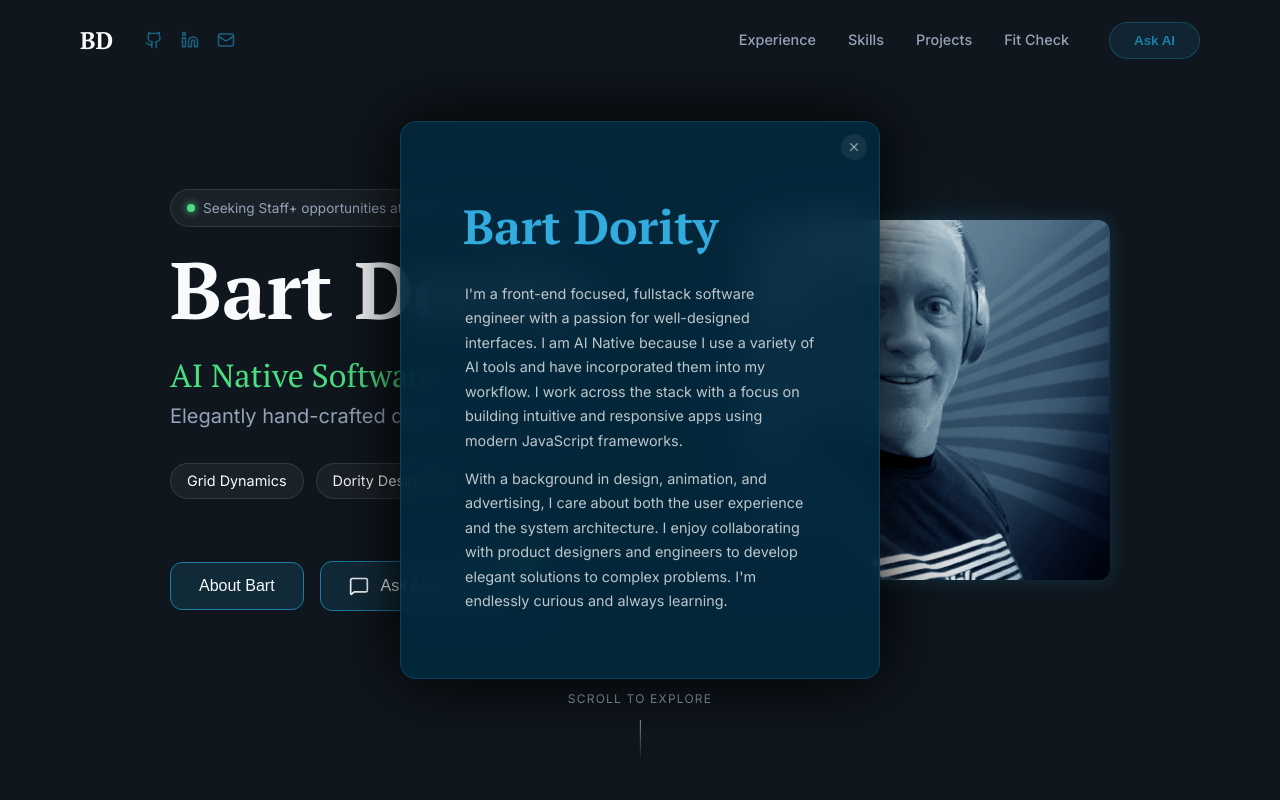
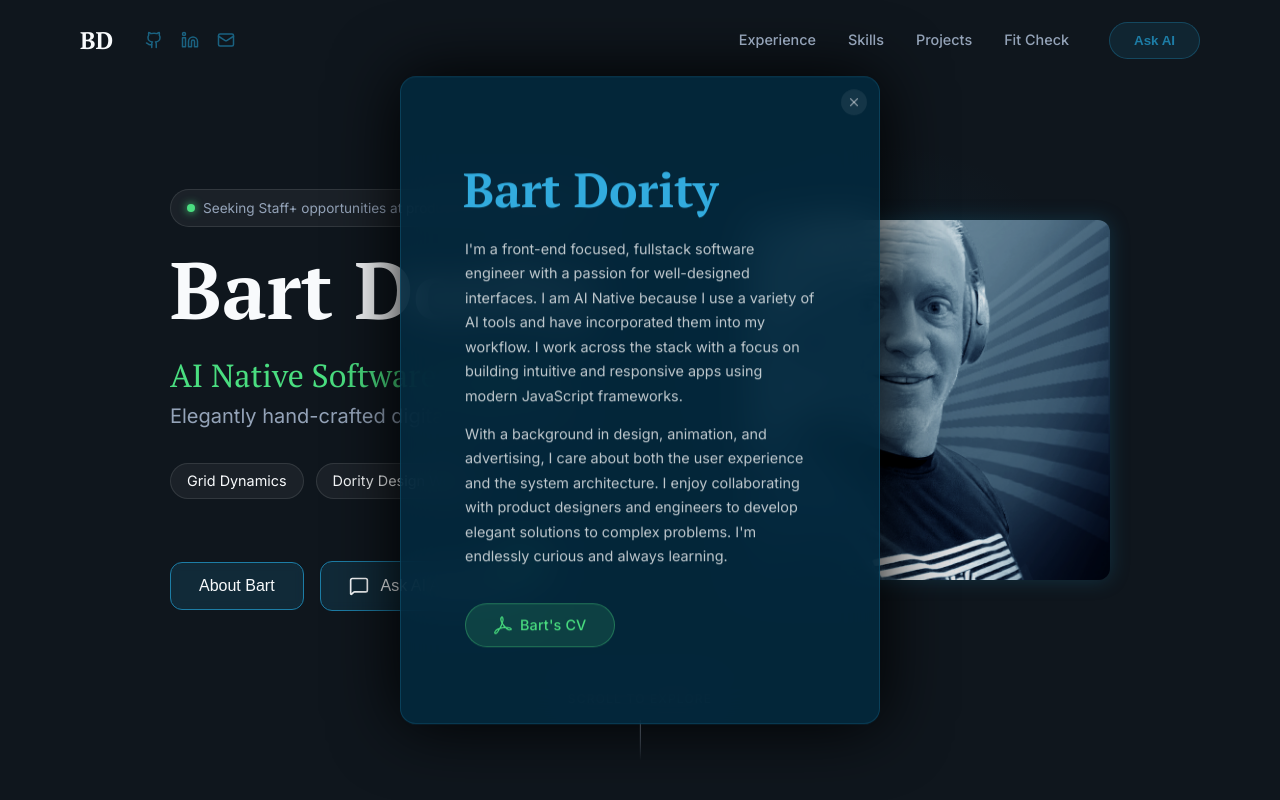
Before and after one commit to b0rgbart3/portfolio2026, a React (Vite) app in the folder client/: page / in a window 1280 px wide. Both pictures are taken after a click on the button "About Bart". Shown: the top 800 px of the page. Built offline with nearby package versions, Linux system fonts and the light colour scheme.

Commit message:
restore the cv button on the about panel

```diff
--- a/client/src/components/Hero/Hero.module.scss
+++ b/client/src/components/Hero/Hero.module.scss
@@ -253,13 +253,15 @@
         color: #32abde;
         position: relative;
         left: -2px;
+        top: 8px;
     }
 
     .cv-link {
         display: flex;
         align-items: center;
         gap: 8px;
-        margin-top: 20px;
+        margin-top: 34px;
+        margin-bottom: 12px;
         background: rgba($accent-green, 0.15);
         border: 1px solid rgba($accent-green, 0.35);
         color: $accent-green;
--- a/client/src/components/Hero/Hero.tsx
+++ b/client/src/components/Hero/Hero.tsx
@@ -4,6 +4,8 @@ import { motion, AnimatePresence } from "framer-motion";
 import { MessageSquare, X } from "lucide-react";
 import styles from "./Hero.module.scss";
 import profilePic from "../../assets/bart_dority_profile4.png";
+import cvPdf from "../../assets/BartDorityCV.pdf";
+import pdfIcon from "../../assets/pdf_icon.svg";
 
 interface HeroProps {
   onOpenAI: () => void;
@@ -129,6 +131,15 @@ const Hero: React.FC<HeroProps> = ({ onOpenAI }) => {
               {ABOUT_TEXT.split("\n\n").map((para, i) => (
                 <p key={i}>{para}</p>
               ))}
+              <a
+                href={cvPdf}
+                target="_blank"
+                rel="noopener noreferrer"
+                className={styles["cv-link"]}
+              >
+                <img src={pdfIcon} alt="" className={styles["cv-icon"]} />
+                Bart's CV
+              </a>
             </motion.div>
           )}
         </AnimatePresence>,
```
